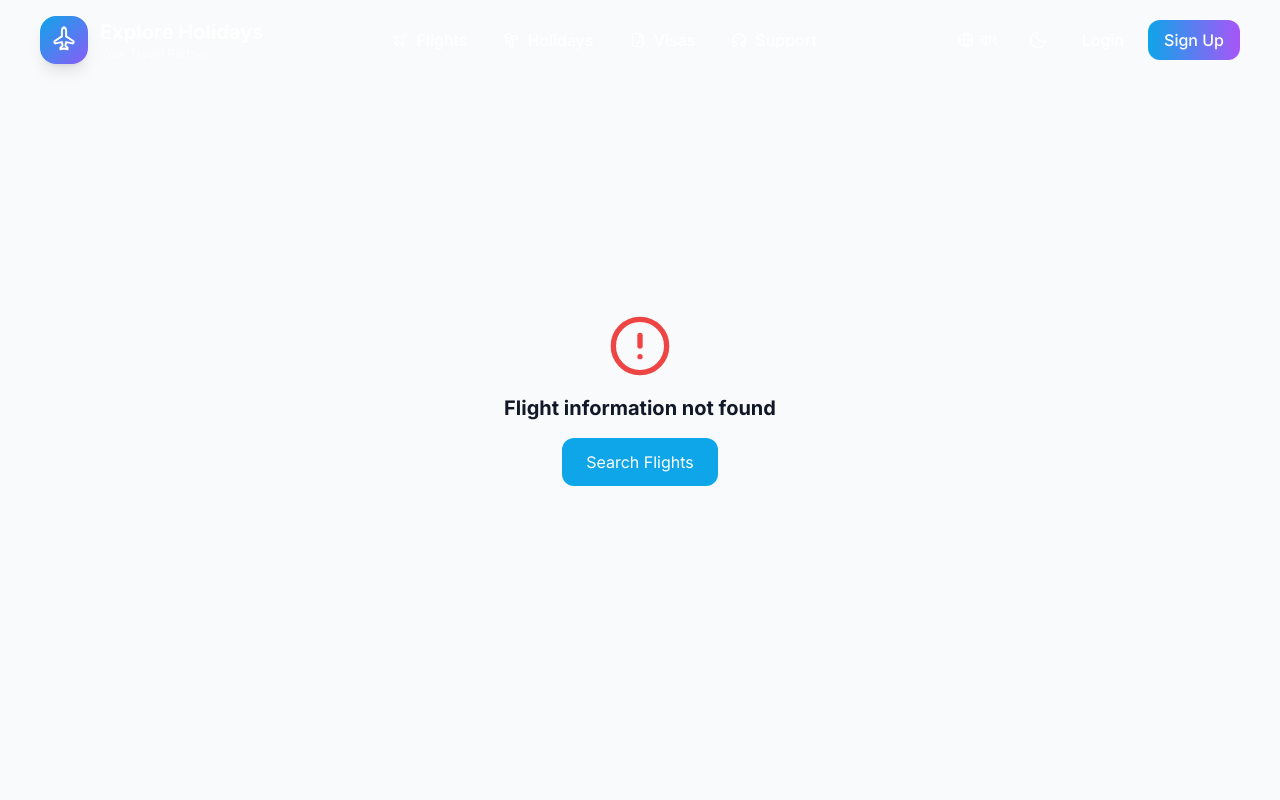
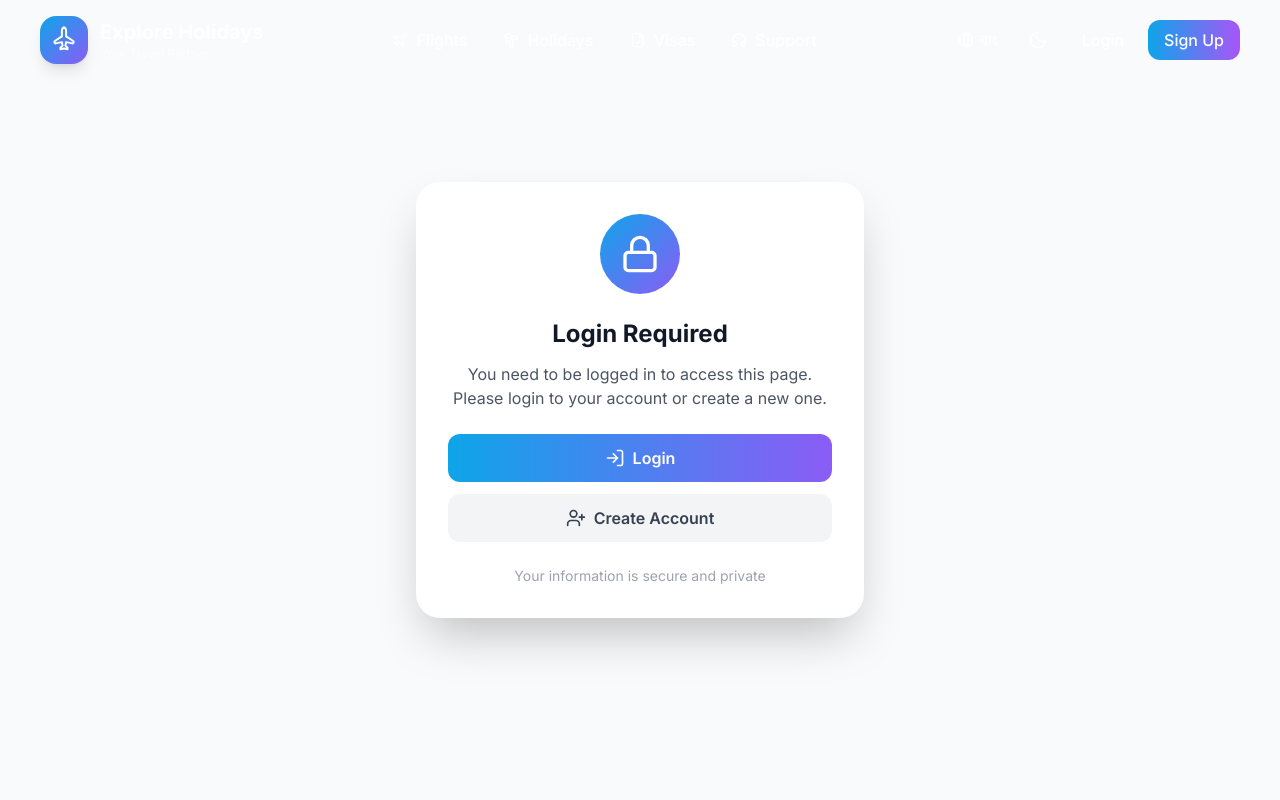
Before and after one commit to thehassans/travel-explore, a React (Create React App) app in the folder client/: page /flights/book/1 in a window 1280 px wide. Shown: the top 800 px of the page. Built offline with nearby package versions, Linux system fonts and the light colour scheme.

Commit message:
Add authentication requirement for flight booking, visa applications - redirect to login/signup with return path

```diff
--- a/client/src/App.js
+++ b/client/src/App.js
@@ -30,6 +30,9 @@ import SignupPage from './pages/SignupPage';
 import VisaApplicationPage from './pages/VisaApplicationPage';
 import FlightSearchResults from './pages/FlightSearchResults';
 import FlightBooking from './pages/FlightBooking';
+
+// Auth Components
+import ProtectedRoute from './components/auth/ProtectedRoute';
 
 // Admin Pages
 import AdminLogin from './pages/admin/AdminLogin';
@@ -68,10 +71,10 @@ function App() {
               <Route path="/" element={<HomePage />} />
               <Route path="/flights" element={<FlightsPage />} />
               <Route path="/flights/search" element={<FlightSearchResults />} />
-              <Route path="/flights/book/:id" element={<FlightBooking />} />
+              <Route path="/flights/book/:id" element={<ProtectedRoute><FlightBooking /></ProtectedRoute>} />
               <Route path="/holidays" element={<HolidaysPage />} />
               <Route path="/visas" element={<VisasPage />} />
-              <Route path="/visa-apply/:country" element={<VisaApplicationPage />} />
+              <Route path="/visa-apply/:country" element={<ProtectedRoute><VisaApplicationPage /></ProtectedRoute>} />
               <Route path="/support" element={<SupportPage />} />
               <Route path="/about" element={<AboutPage />} />
               <Route path="/contact" element={<ContactPage />} />
--- /dev/null
+++ b/client/src/components/auth/ProtectedRoute.js
@@ -0,0 +1,88 @@
+import React from 'react';
+import { Navigate, useLocation } from 'react-router-dom';
+import { useAuth } from '../../context/AuthContext';
+import { motion } from 'framer-motion';
+import { Lock, LogIn, UserPlus } from 'lucide-react';
+import { Link } from 'react-router-dom';
+import { useTheme } from '../../context/ThemeContext';
+import { useLanguage } from '../../context/LanguageContext';
+
+const ProtectedRoute = ({ children }) => {
+  const { isAuthenticated, loading } = useAuth();
+  const location = useLocation();
+  const { isDark } = useTheme();
+  const { language } = useLanguage();
+
+  if (loading) {
+    return (
+      <div className={`min-h-screen flex items-center justify-center ${isDark ? 'bg-slate-900' : 'bg-gray-50'}`}>
+        <div className="w-12 h-12 border-4 border-primary-500 border-t-transparent rounded-full animate-spin" />
+      </div>
+    );
+  }
+
+  if (!isAuthenticated) {
+    return (
+      <div className={`min-h-screen flex items-center justify-center px-4 ${isDark ? 'bg-slate-900' : 'bg-gray-50'}`}>
+        <motion.div
+          initial={{ opacity: 0, scale: 0.9 }}
+          animate={{ opacity: 1, scale: 1 }}
+          className={`max-w-md w-full p-8 rounded-3xl text-center ${isDark ? 'bg-slate-800' : 'bg-white'} shadow-2xl`}
+        >
+          <motion.div
+            initial={{ scale: 0 }}
+            animate={{ scale: 1 }}
+            transition={{ delay: 0.2, type: 'spring' }}
+            className="w-20 h-20 mx-auto mb-6 rounded-full bg-gradient-to-br from-primary-500 to-accent-500 flex items-center justify-center"
+          >
+            <Lock className="w-10 h-10 text-white" />
+          </motion.div>
+
+          <h1 className={`text-2xl font-bold mb-3 ${isDark ? 'text-white' : 'text-gray-900'}`}>
+            {language === 'bn' ? 'লগইন প্রয়োজন' : 'Login Required'}
+          </h1>
+
+          <p className={`mb-6 ${isDark ? 'text-gray-400' : 'text-gray-600'}`}>
+            {language === 'bn'
+              ? 'এই পেজে অ্যাক্সেস করতে আপনাকে লগইন করতে হবে। আপনার অ্যাকাউন্টে লগইন করুন অথবা নতুন অ্যাকাউন্ট তৈরি করুন।'
+              : 'You need to be logged in to access this page. Please login to your account or create a new one.'}
+          </p>
+
+          <div className="space-y-3">
+            <Link
+              to="/login"
+              state={{ from: location.pathname }}
+              className="flex items-center justify-center gap-2 w-full py-3 px-6 bg-gradient-to-r from-primary-500 to-accent-500 text-white font-semibold rounded-xl hover:shadow-lg transition-all"
+            >
+              <LogIn className="w-5 h-5" />
+              {language === 'bn' ? 'লগইন করুন' : 'Login'}
+            </Link>
+
+            <Link
+              to="/signup"
+              state={{ from: location.pathname }}
+              className={`flex items-center justify-center gap-2 w-full py-3 px-6 font-semibold rounded-xl transition-all ${
+                isDark
+                  ? 'bg-slate-700 text-white hover:bg-slate-600'
+                  : 'bg-gray-100 text-gray-700 hover:bg-gray-200'
+              }`}
+            >
+              <UserPlus className="w-5 h-5" />
+              {language === 'bn' ? 'নতুন অ্যাকাউন্ট তৈরি করুন' : 'Create Account'}
+            </Link>
+          </div>
+
+          <p className={`mt-6 text-sm ${isDark ? 'text-gray-500' : 'text-gray-400'}`}>
+            {language === 'bn'
+              ? 'আপনার তথ্য সুরক্ষিত এবং গোপনীয়'
+              : 'Your information is secure and private'}
+          </p>
+        </motion.div>
+      </div>
+    );
+  }
+
+  return children;
+};
+
+export default ProtectedRoute;
--- a/client/src/pages/LoginPage.js
+++ b/client/src/pages/LoginPage.js
@@ -1,5 +1,5 @@
 import React, { useState } from 'react';
-import { Link, useNavigate } from 'react-router-dom';
+import { Link, useNavigate, useLocation } from 'react-router-dom';
 import { Helmet } from 'react-helmet-async';
 import { motion } from 'framer-motion';
 import {
@@ -20,6 +20,8 @@ const LoginPage = () => {
   const { language } = useLanguage();
   const { login, loginWithGoogle } = useAuth();
   const navigate = useNavigate();
+  const location = useLocation();
+  const from = location.state?.from || '/';
 
   const [formData, setFormData] = useState({ email: '', password: '' });
   const [showPassword, setShowPassword] = useState(false);
@@ -34,7 +36,7 @@ const LoginPage = () => {
     const result = await login(formData.email, formData.password);
 
     if (result.success) {
-      navigate('/');
+      navigate(from, { replace: true });
     } else {
       setError(result.error);
     }
@@ -45,7 +47,7 @@ const LoginPage = () => {
     setLoading(true);
     const result = await loginWithGoogle();
     if (result.success) {
-      navigate('/');
+      navigate(from, { replace: true });
     } else {
       setError(result.error);
     }
--- a/client/src/pages/SignupPage.js
+++ b/client/src/pages/SignupPage.js
@@ -1,5 +1,5 @@
 import React, { useState } from 'react';
-import { Link, useNavigate } from 'react-router-dom';
+import { Link, useNavigate, useLocation } from 'react-router-dom';
 import { Helmet } from 'react-helmet-async';
 import { motion } from 'framer-motion';
 import {
@@ -23,6 +23,8 @@ const SignupPage = () => {
   const { language } = useLanguage();
   const { signup, loginWithGoogle } = useAuth();
   const navigate = useNavigate();
+  const location = useLocation();
+  const from = location.state?.from || '/';
 
   const [formData, setFormData] = useState({ name: '', email: '', phone: '', password: '', confirmPassword: '' });
   const [showPassword, setShowPassword] = useState(false);
@@ -52,7 +54,7 @@ const SignupPage = () => {
     const result = await signup(formData.name, formData.email, formData.password, formData.phone);
 
     if (result.success) {
-      navigate('/');
+      navigate(from, { replace: true });
     } else {
       setError(result.error);
     }
@@ -63,7 +65,7 @@ const SignupPage = () => {
     setLoading(true);
     const result = await loginWithGoogle();
     if (result.success) {
-      navigate('/');
+      navigate(from, { replace: true });
     } else {
       setError(result.error);
     }
```
